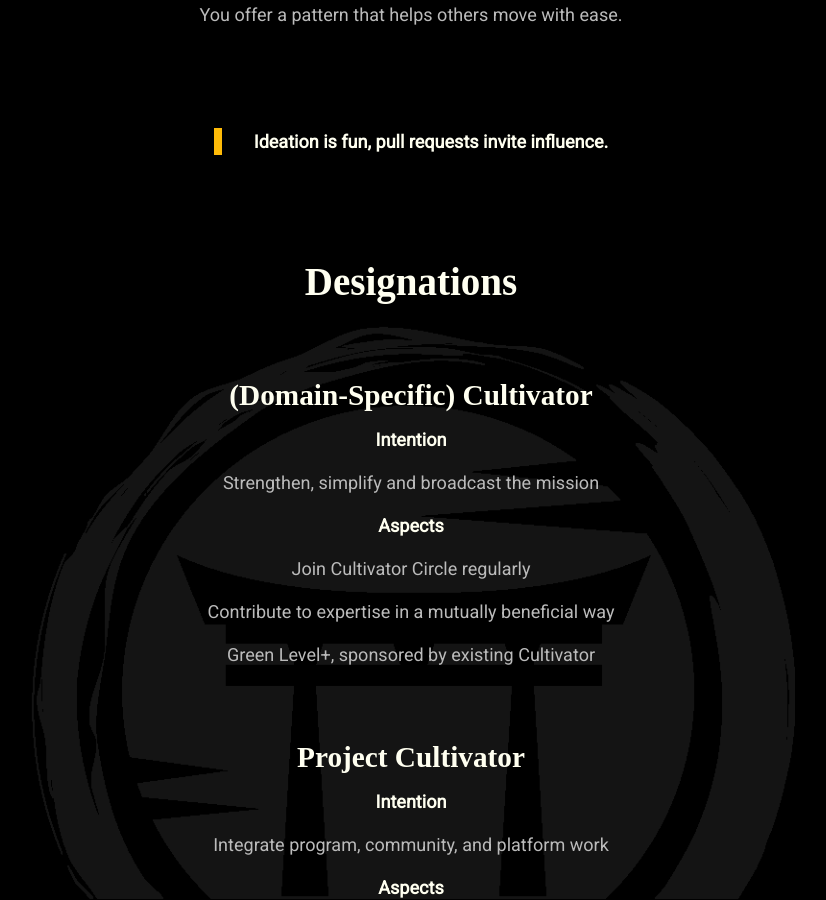
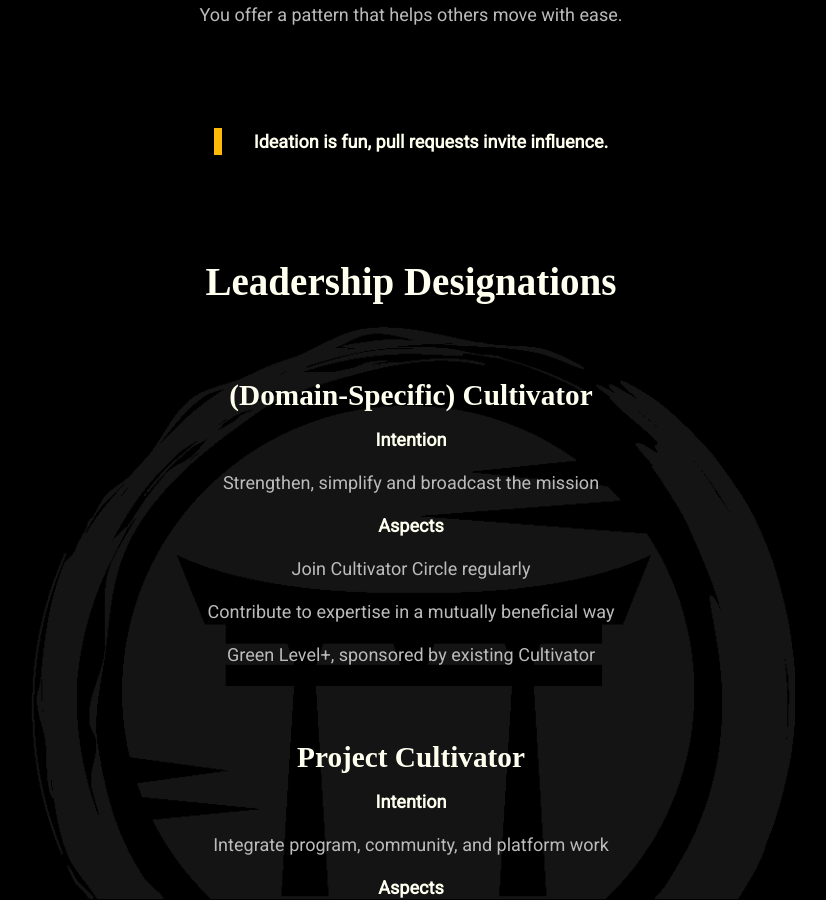
Before and after one commit to mindset-dojo/mindset-dojo.github.io, a Jekyll site: the page built from project.md, in a window 1280 px wide and 900 px high, scrolled down 1202 px. Shown: the whole window, without its empty margins (229-1055 px from the left). Built offline with Jekyll 4.4.1, drawn with Linux system fonts in a browser that asks for light colours; some web fonts are replaced.

Commit message:
refactor: Leadership designations language

```diff
--- a/_data/program.yaml
+++ b/_data/program.yaml
@@ -9,7 +9,7 @@ context:
   intention_label: Intention
   edge_label: Edge
   flows_label: Flows
-  designations_label: Designations
+  designations_label: Leadership Designations
   designations_intention_label: Intention
   designations_aspects_label: Aspects
   connect_call_to_action: Cross the Threshold
--- a/_data/project.yaml
+++ b/_data/project.yaml
@@ -18,7 +18,7 @@ context:
     - "You refactor a phrase or function toward clarity."
     - "You offer a pattern that helps others move with ease."
   pullquote: "Ideation is fun, pull requests invite influence."
-  designations_label: Designations
+  designations_label: Leadership Designations
   designations_intention_label: Intention
   designations_aspects_label: Aspects
   repo_call_to_action: Cross the Threshold
```
